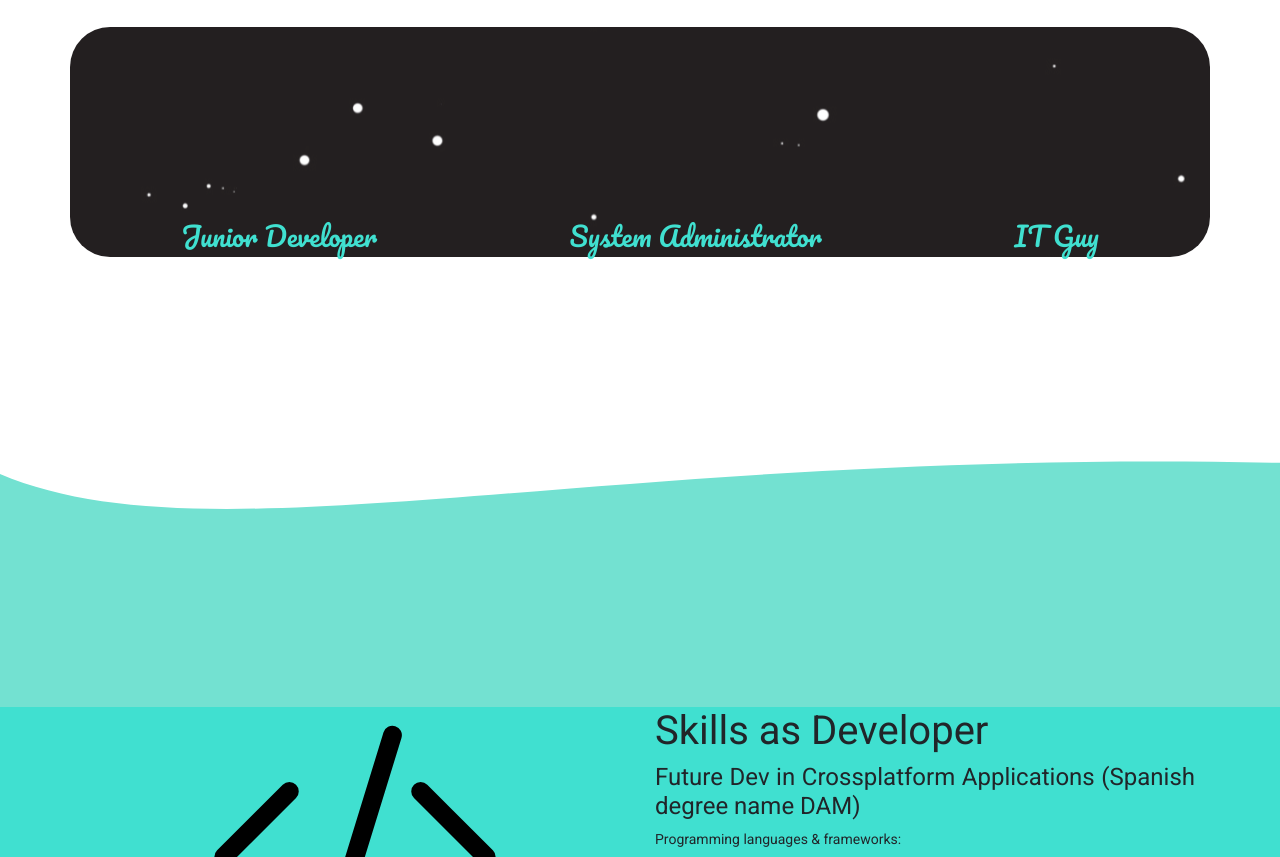
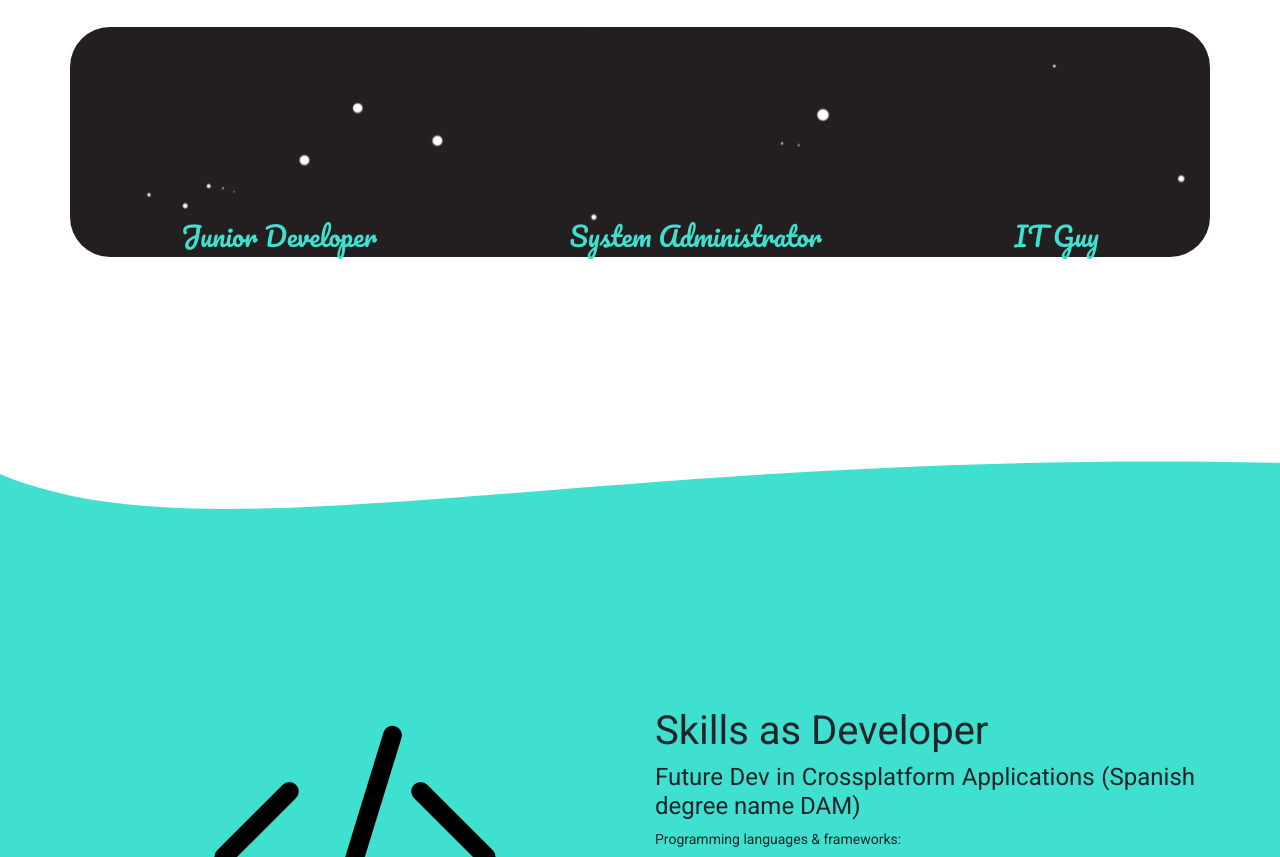
Before and after one commit to NexCreep/MyPersonalWebFrontend, a plain HTML site: page index.html in a window 1280 px wide. Shown: the part 133-990 px from the top of the page. Drawn offline with nearby package versions, Linux system fonts and the light colour scheme; a script that the page names is missing.

Commit message:
Change Wave Color Settings

```diff
--- a/index.html
+++ b/index.html
@@ -109,7 +109,7 @@
     <div class="wave">
         <svg width="100%" height="300px" fill="none">
             <path
-              fill="#73e1d1"
+              fill="#40e0d0"
               d="
                 M0 67
                 C 273,183
```
